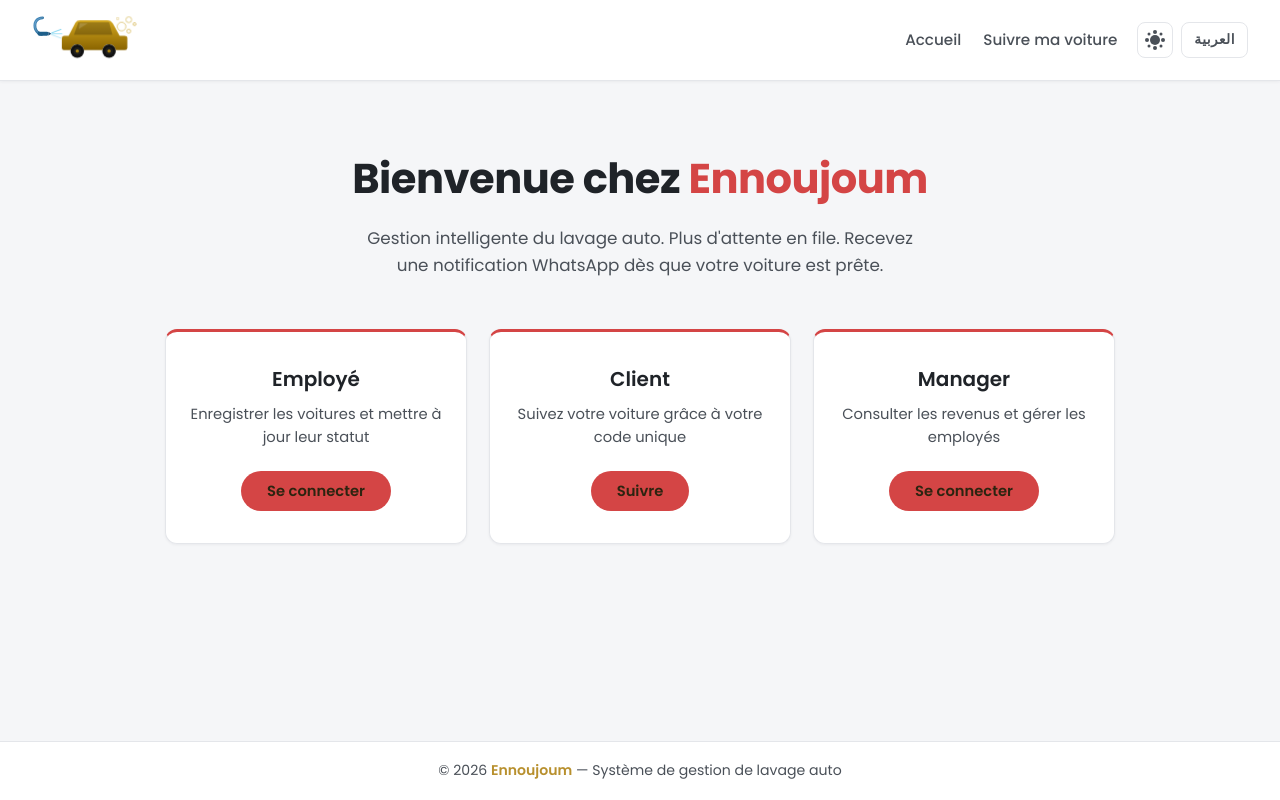
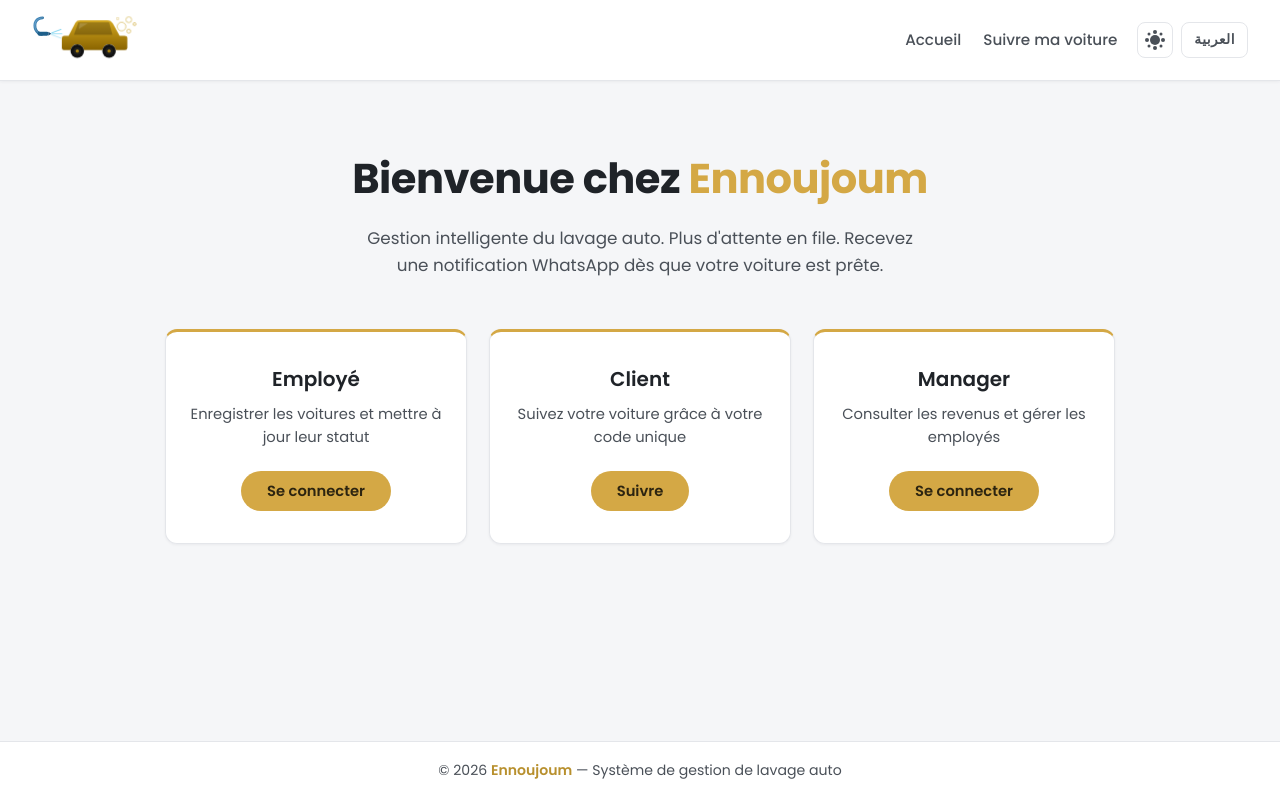
Before and after one commit to aqzioudoaae-creator/ennoujoum, a Flask app: page / in a window 1280 px wide. Run offline with Flask 3, Linux system fonts and the light colour scheme.

Commit message:
Change color

```diff
--- a/files-5-2/static/style-vars.css
+++ b/files-5-2/static/style-vars.css
@@ -7,7 +7,7 @@
 /* ---------- CSS Variables : LIGHT MODE (default) ---------- */
 :root {
     /* Soft, natural amber/yellow — easier on the eyes */
-    --yellow:        #d44545;
+    --yellow:        #D4A845;
     --yellow-dark:   #B8902E;
     --yellow-light:  #FAF3DD;
     --yellow-soft:   rgba(212, 168, 69, .15);
```
